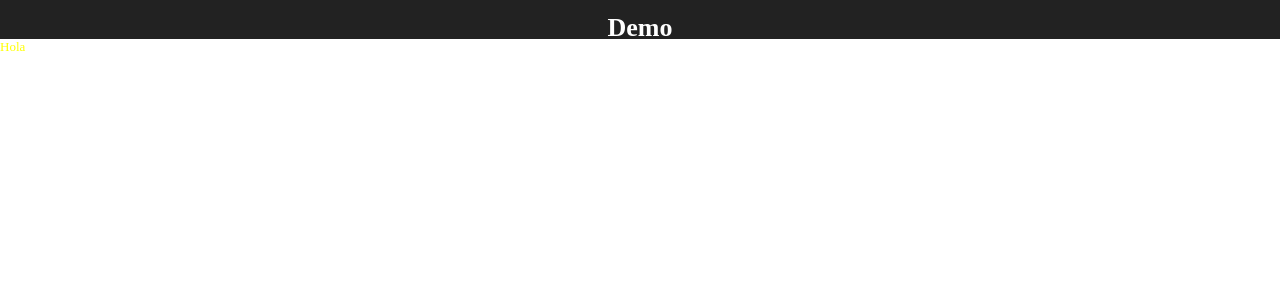
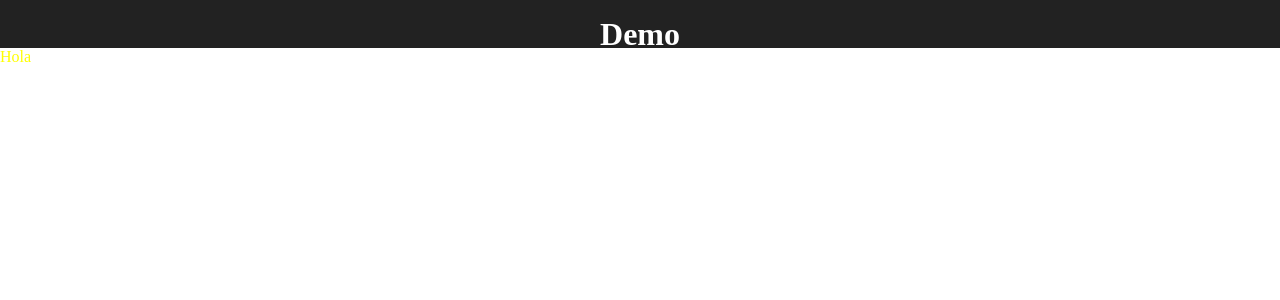
Before and after one commit to CarbajalS/FramaTemplate, a Jekyll site: the page built from index.html, in a window 1280 px wide. Shown: the top 300 px of the page. Built offline with Jekyll 4.4.1, drawn with Linux system fonts in a browser that asks for light colours.

Commit message:
Add files via upload

```diff
--- a/assets/css/sitio/styles.css
+++ b/assets/css/sitio/styles.css
@@ -4,7 +4,6 @@ padding:0;
 }
 
 body {
-font-size:13px;
 }
 
 .header {
@@ -14,7 +13,7 @@ height:3em;
 
 .header p {
 font-size:2em;
-padding:.5em 0px;
+padding:0.5em 0em 0.5em 0em;
 text-align:center;
 font-weight:bold;
 }
```
